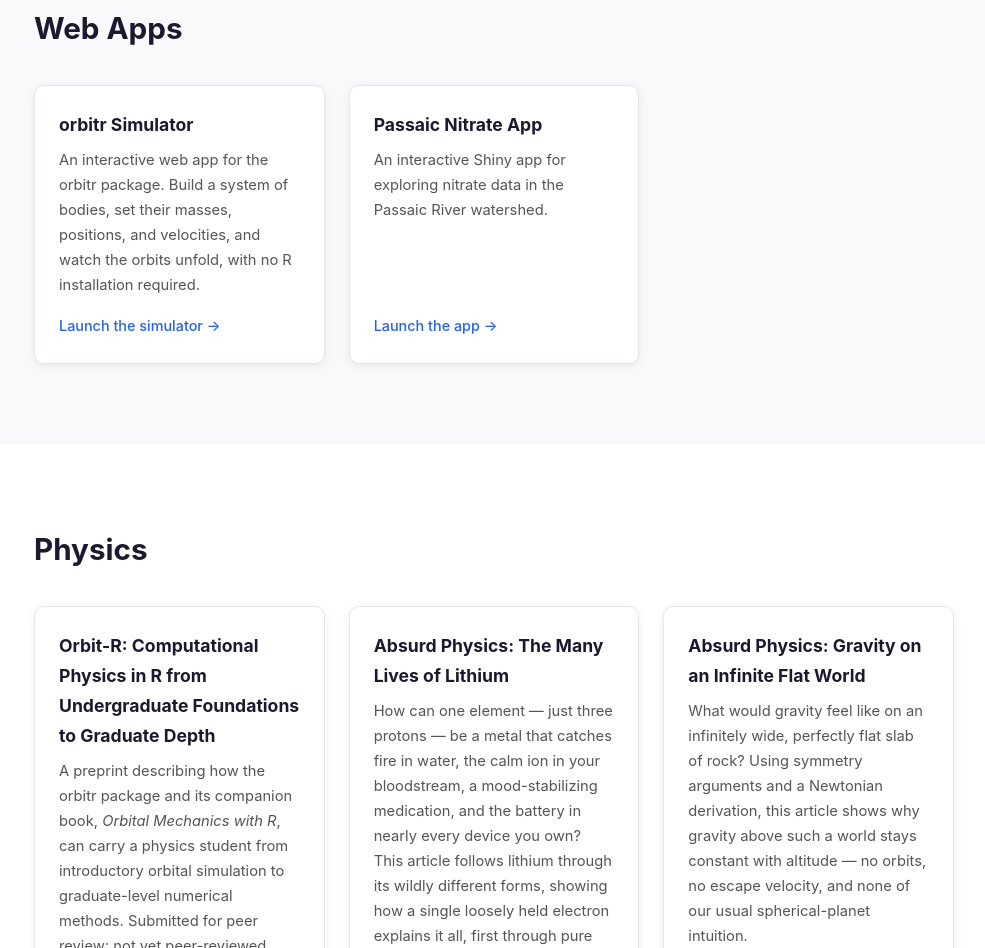
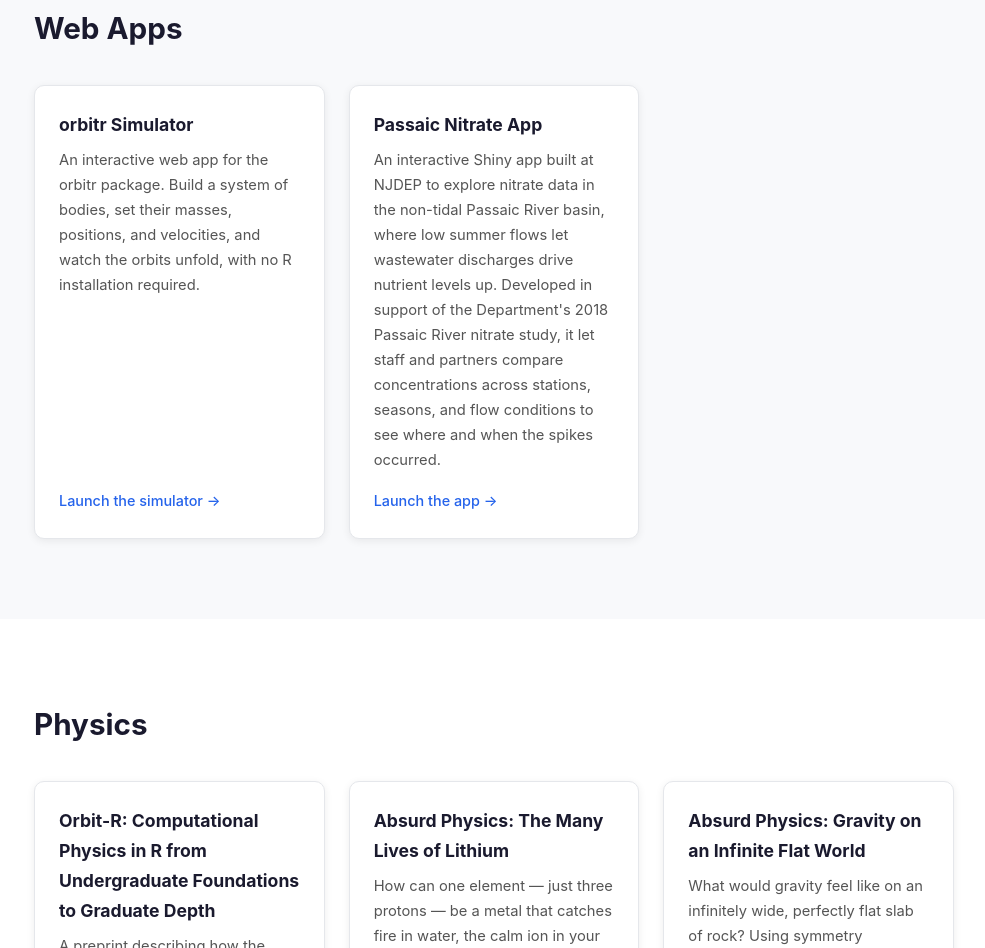
Before and after one commit to DRosenman/daverosenman-site, a plain HTML site: page index.html in a window 1280 px wide. Shown: the part 1748-2696 px from the top of the page, without its empty margins (146-1131 px from the left). Drawn offline with Linux system fonts and the light colour scheme.

Commit message:
Expand Passaic Nitrate App description
Co-Authored-By: Claude Fable 5.1 <noreply@anthropic.com>
Claude-Session: https://claude.ai/code/session_01F1A8M7Uk7sykg2htzS4vAY

```diff
--- a/index.html
+++ b/index.html
@@ -95,7 +95,7 @@
       </div>
       <div class="card">
         <h3>Passaic Nitrate App</h3>
-        <p>An interactive Shiny app for exploring nitrate data in the Passaic River watershed.</p>
+        <p>An interactive Shiny app built at NJDEP to explore nitrate data in the non-tidal Passaic River basin, where low summer flows let wastewater discharges drive nutrient levels up. Developed in support of the Department's 2018 Passaic River nitrate study, it let staff and partners compare concentrations across stations, seasons, and flow conditions to see where and when the spikes occurred.</p>
         <a href="https://daverosenman.shinyapps.io/passaic_nitrate_app/" target="_blank">Launch the app →</a>
       </div>
     </div>
```
